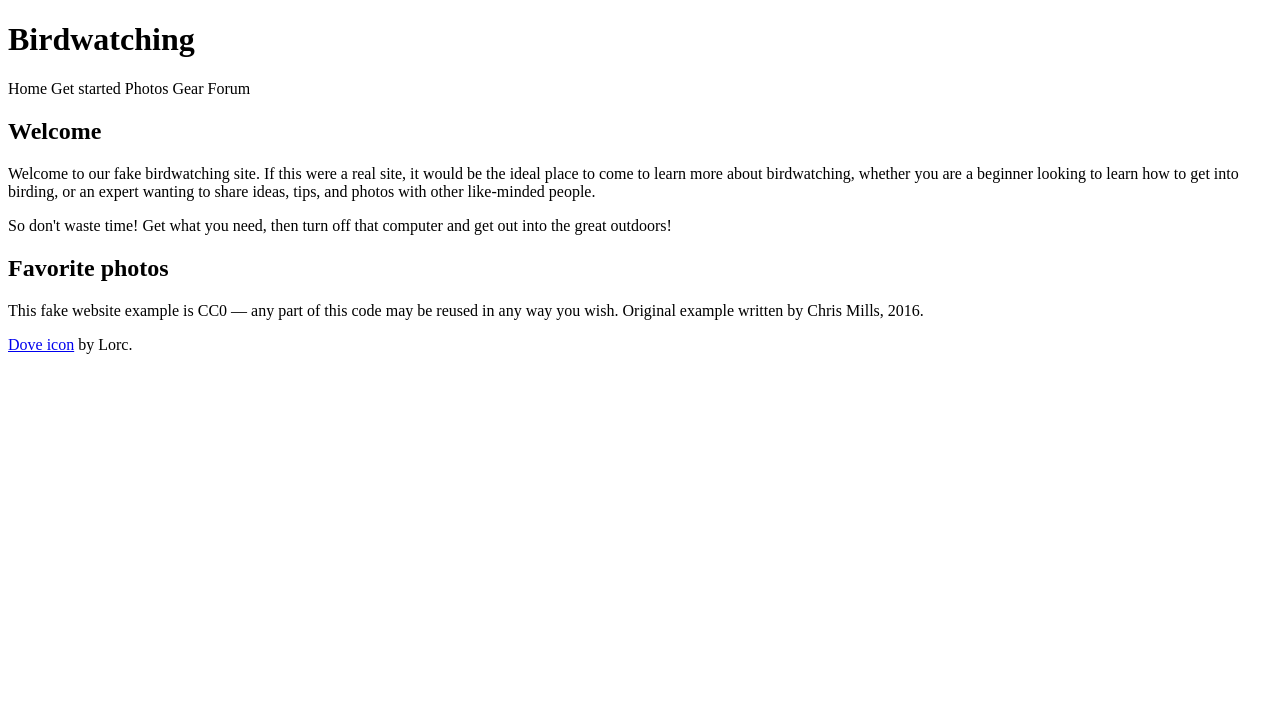
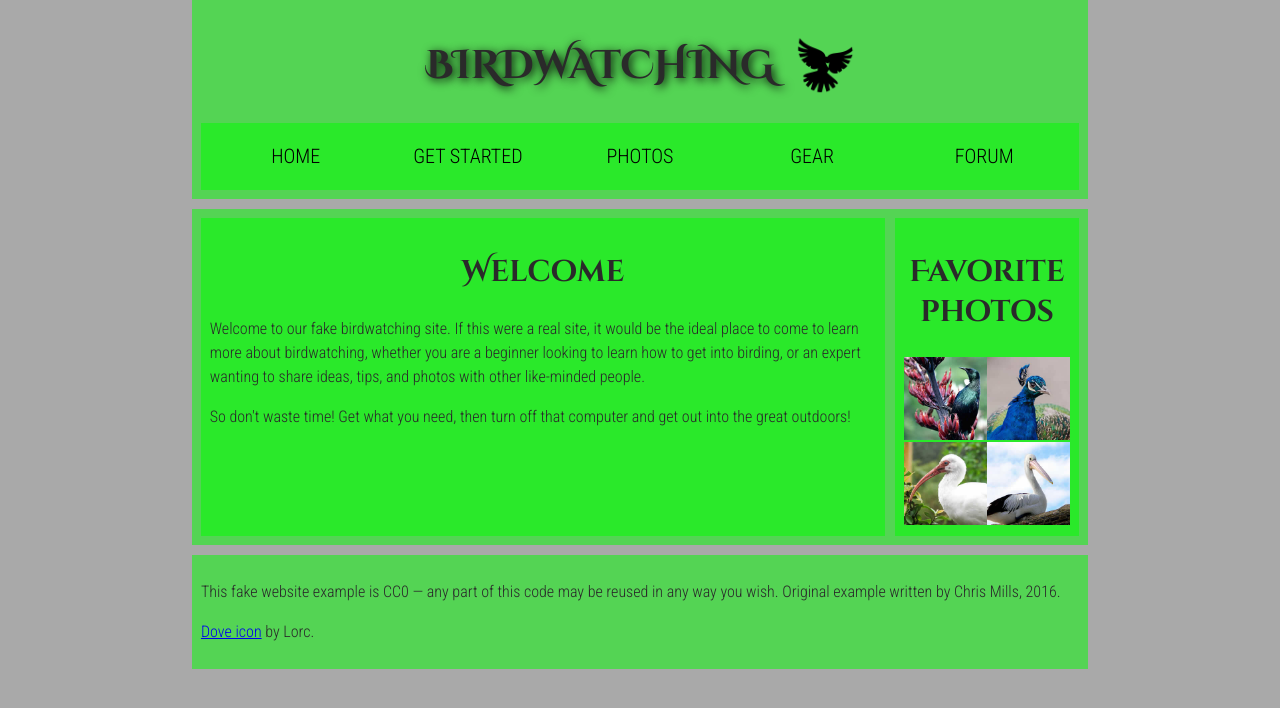
Before and after one commit to Adzeris/VS, a plain HTML site: page Tutorial01-questions/Birdwatching/index.html in a window 1280 px wide. Drawn offline with Linux system fonts and the light colour scheme.

Commit message:
Updated 3 files: style.css, feedback.html, index.html

```diff
--- a/Tutorial01-questions/Birdwatching/index.html
+++ b/Tutorial01-questions/Birdwatching/index.html
@@ -7,7 +7,7 @@
       href="https://fonts.googleapis.com/css?family=Roboto+Condensed:300%7CCinzel+Decorative:700"
       rel="stylesheet" />
     <!-- Here, link an external CSS file to the current HTML document -->
-
+    <link rel="stylesheet" href="style.css" />
   </head>
 
   <!-- You will need a few semantic HTML tags below, such as <header>, <nav>, <main>, <article>, <asider> and <footer> -->
@@ -15,15 +15,29 @@
   <body>
 
     <!-- You need <header> to wrap the top-level page heading <h1> and the navigation menu list (unordered list) -->
-    <h1>Birdwatching</h1>
+    <header>
+      <h1>
+        Birdwatching
+        <img src="images/dove.png" alt="Dove logo">
+      </h1>
 
       <!-- Structure these menu items into an unordered list, and use an additional wrapper <nav> to wrap the navigation menu list. -->
-    Home Get started Photos Gear Forum
+      <nav class="nav-wrapper">
+        <ul>
+          <li><a href="#">Home</a></li>
+          <li><a href="#">Get started</a></li>
+          <li><a href="#">Photos</a></li>
+          <li><a href="#">Gear</a></li>
+          <li><a href="#">Forum</a></li>
+        </ul>
+      </nav>
+    </header>
 
     <!-- A <main> content area containing two columns: an <article> to contain the welcome text, and a sidebar <aside> to contain the image thumbnails -->
+    <main>
 
       <!-- The article starts here -->
-
+      <article>
         <h2>Welcome</h2>
 
         <p>
@@ -34,18 +48,38 @@
           like-minded people.
         </p>
 
-    <!-- The sidebar starts here -->
         <p>
           So don't waste time! Get what you need, then turn off that computer and
           get out into the great outdoors!
         </p>
+      </article>
 
+      <!-- The sidebar starts here -->
+      <aside>
         <h2>Favorite photos</h2>
 
         <!-- Link images here. -->
+        <a href="images/favorite-bird-1.jpg">
+          <img src="images/favorite-bird-1_th.jpg" alt="Bird photo 1">
+        </a>
 
+        <a href="images/favorite-bird-2.jpg">
+          <img src="images/favorite-bird-2_th.jpg" alt="Bird photo 2">
+        </a>
+
+        <a href="images/favorite-bird-3.jpg">
+          <img src="images/favorite-bird-3_th.jpg" alt="Bird photo 3">
+        </a>
+
+        <a href="images/favorite-bird-4.jpg">
+          <img src="images/favorite-bird-4_th.jpg" alt="Bird photo 4">
+        </a>
+      </aside>
+
+    </main>
 
     <!-- The footer starts here -->
+    <footer>
       <p>
         This fake website example is CC0 — any part of this code may be reused
         in any way you wish. Original example written by Chris Mills, 2016.
@@ -55,5 +89,7 @@
         <a href="http://game-icons.net/lorc/originals/dove.html">Dove icon</a>
         by Lorc.
       </p>
+    </footer>
+
   </body>
 </html>
```
Lines whose indentation alone changed are shown as unchanged.
